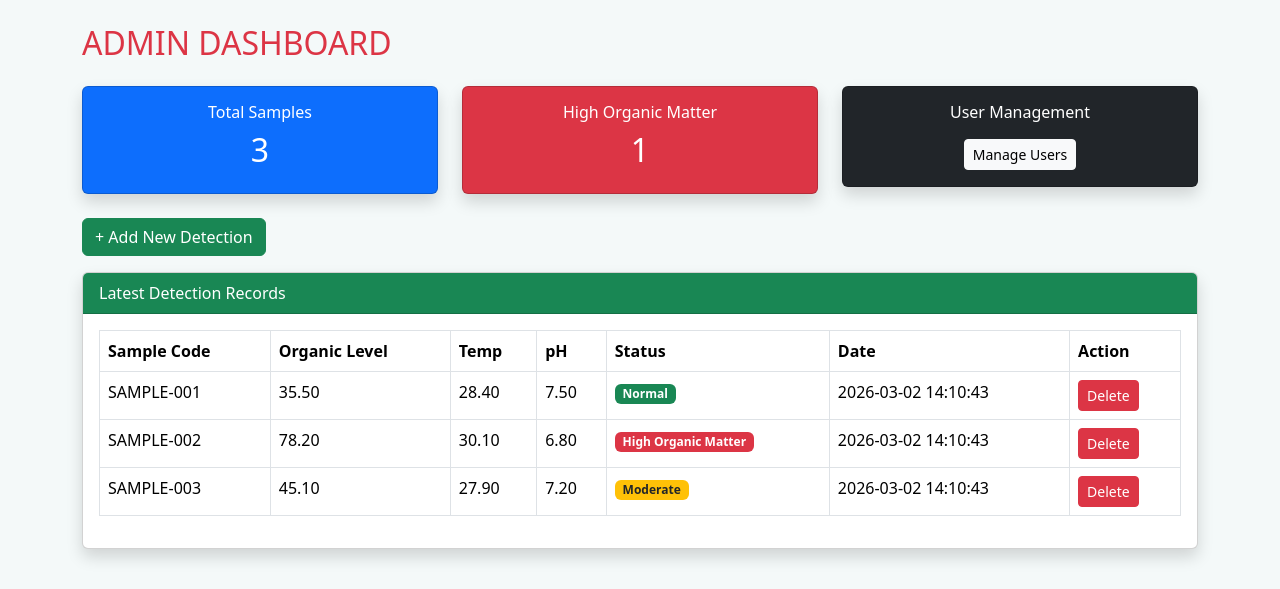
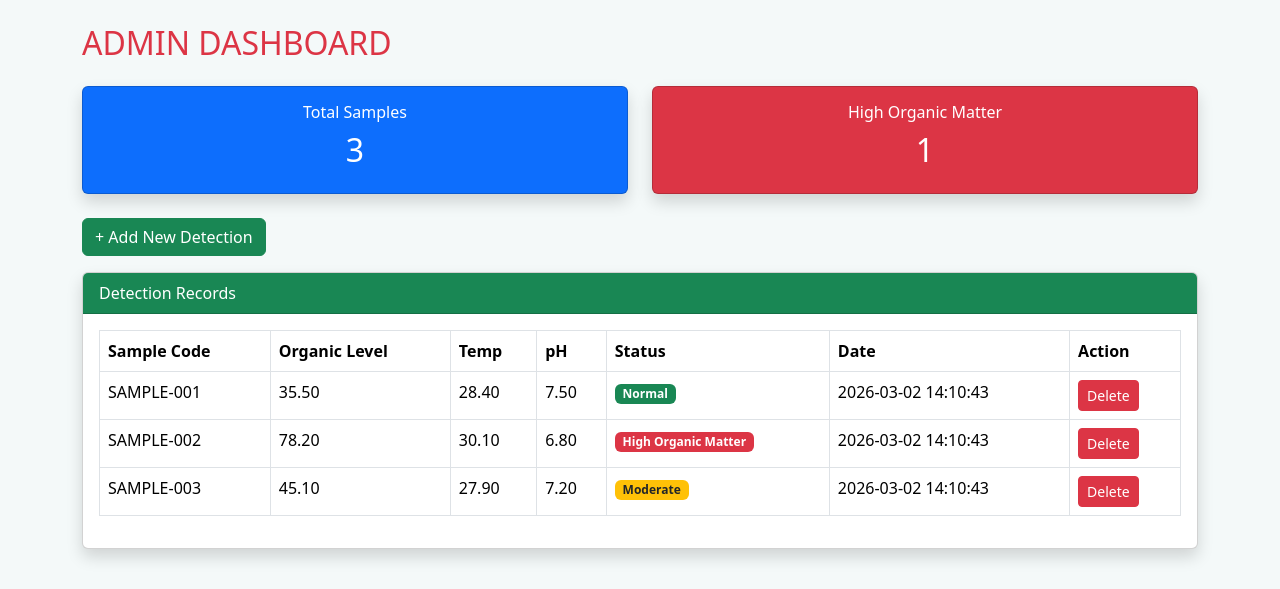
Before and after one commit to joshua762002/Organic-matter-detection-in-tilapya, a PHP site: page /dashboard.php in a window 1280 px wide. Shown: the part 56-645 px from the top of the page. Run offline with PHP 8.4, Linux system fonts and the light colour scheme; a user stored in the database is signed in; data comes from the database, SQL or seed files in the repository.

Commit message:
nakoy g change eheheh

```diff
--- a/add_detection.php
+++ b/add_detection.php
@@ -16,7 +16,7 @@ $success = "";
 
 if ($_SERVER["REQUEST_METHOD"] == "POST") {
 
-    // ✅ AUTO GENERATE SAMPLE CODE (SAMPLE-001, SAMPLE-002...)
+
     $result = $conn->query("SELECT MAX(detection_id) AS last_id FROM detections");
     $row = $result->fetch_assoc();
     $next_id = ($row['last_id'] ?? 0) + 1;
@@ -72,7 +72,7 @@ Add Detection Record
 
 <form method="POST">
 
-<!-- ❌ TINANGGAL NA SAMPLE CODE INPUT (AUTO NA) -->
+
 
 <div class="mb-3">
 <label class="form-label">Organic Level</label>
--- a/dashboard.php
+++ b/dashboard.php
@@ -14,19 +14,51 @@ if ($conn->connect_error) {
 
 $user_id = $_SESSION["user_id"];
 
+// Get logged in user info
 $stmt = $conn->prepare("SELECT * FROM users WHERE user_id = ?");
 $stmt->bind_param("i", $user_id);
 $stmt->execute();
 $user = $stmt->get_result()->fetch_assoc();
 
-$total = $conn->query("SELECT COUNT(*) as total FROM detections")
-              ->fetch_assoc()['total'];
+// ADMIN sees all records
+if ($user['role'] == 'admin') {
 
-$high = $conn->query("SELECT COUNT(*) as high FROM detections
-                      WHERE status='High Organic Matter'")
-              ->fetch_assoc()['high'];
+    $total = $conn->query("SELECT COUNT(*) as total FROM detections")
+                  ->fetch_assoc()['total'];
 
-$latest = $conn->query("SELECT * FROM detections ORDER BY detected_at DESC LIMIT 5");
+    $high = $conn->query("SELECT COUNT(*) as high FROM detections
+                          WHERE status='High Organic Matter'")
+                  ->fetch_assoc()['high'];
+
+    // ✅ REMOVED LIMIT
+    $latest = $conn->query("SELECT *
+                            FROM detections
+                            ORDER BY detected_at DESC");
+
+} else {
+
+    // USER sees only own records
+    $stmtTotal = $conn->prepare("SELECT COUNT(*) as total FROM detections WHERE created_by = ?");
+    $stmtTotal->bind_param("i", $user_id);
+    $stmtTotal->execute();
+    $total = $stmtTotal->get_result()->fetch_assoc()['total'];
+
+    $stmtHigh = $conn->prepare("SELECT COUNT(*) as high FROM detections
+                                WHERE status='High Organic Matter'
+                                AND created_by = ?");
+    $stmtHigh->bind_param("i", $user_id);
+    $stmtHigh->execute();
+    $high = $stmtHigh->get_result()->fetch_assoc()['high'];
+
+    // ✅ REMOVED LIMIT
+    $stmtLatest = $conn->prepare("SELECT *
+                                  FROM detections
+                                  WHERE created_by = ?
+                                  ORDER BY detected_at DESC");
+    $stmtLatest->bind_param("i", $user_id);
+    $stmtLatest->execute();
+    $latest = $stmtLatest->get_result();
+}
 ?>
 
 <!DOCTYPE html>
@@ -57,45 +89,10 @@ Welcome, <?php echo htmlspecialchars($user['full_name']); ?>
 <div class="container mt-4">
 
 <?php if($user['role'] == 'admin') { ?>
-
 <h2 class="mb-4 text-danger">ADMIN DASHBOARD</h2>
-
-<div class="row mb-4">
-
-<div class="col-md-4">
-<div class="card text-white bg-primary shadow">
-<div class="card-body text-center">
-<h6>Total Samples</h6>
-<h2><?php echo $total; ?></h2>
-</div>
-</div>
-</div>
-
-<div class="col-md-4">
-<div class="card text-white bg-danger shadow">
-<div class="card-body text-center">
-<h6>High Organic Matter</h6>
-<h2><?php echo $high; ?></h2>
-</div>
-</div>
-</div>
-
-<div class="col-md-4">
-<div class="card text-white bg-dark shadow">
-<div class="card-body text-center">
-<h6>User Management</h6>
-<a href="manage_users.php" class="btn btn-light btn-sm mt-2">
-Manage Users
-</a>
-</div>
-</div>
-</div>
-
-</div>
-
 <?php } else { ?>
-
 <h2 class="mb-4 text-primary">USER DASHBOARD</h2>
+<?php } ?>
 
 <div class="row mb-4">
 
@@ -119,9 +116,6 @@ Manage Users
 
 </div>
 
-<?php } ?>
-
-<!-- ADD BUTTON FOR BOTH USER & ADMIN -->
 <div class="mb-3">
 <a href="add_detection.php" class="btn btn-success">
 + Add New Detection
@@ -130,10 +124,12 @@ Manage Users
 
 <div class="card shadow">
 <div class="card-header bg-success text-white">
-Latest Detection Records
+Detection Records
 </div>
 
-<div class="card-body">
+<!-- ✅ SCROLLABLE TABLE -->
+<div class="card-body" style="max-height: 400px; overflow-y: auto;">
+
 <table class="table table-hover table-bordered">
 <thead>
 <tr>
@@ -152,6 +148,8 @@ Latest Detection Records
 </thead>
 
 <tbody>
+
+<?php if($latest->num_rows > 0) { ?>
 <?php while($row = $latest->fetch_assoc()) { ?>
 <tr>
 <td><?php echo htmlspecialchars($row['sample_code']); ?></td>
@@ -183,8 +181,17 @@ Delete
 
 </tr>
 <?php } ?>
+<?php } else { ?>
+<tr>
+<td colspan="7" class="text-center text-muted">
+No detection records found.
+</td>
+</tr>
+<?php } ?>
+
 </tbody>
 </table>
+
 </div>
 </div>
 
```
Also changed, not shown: admin_dashboard.php (+24 -17 lines).
